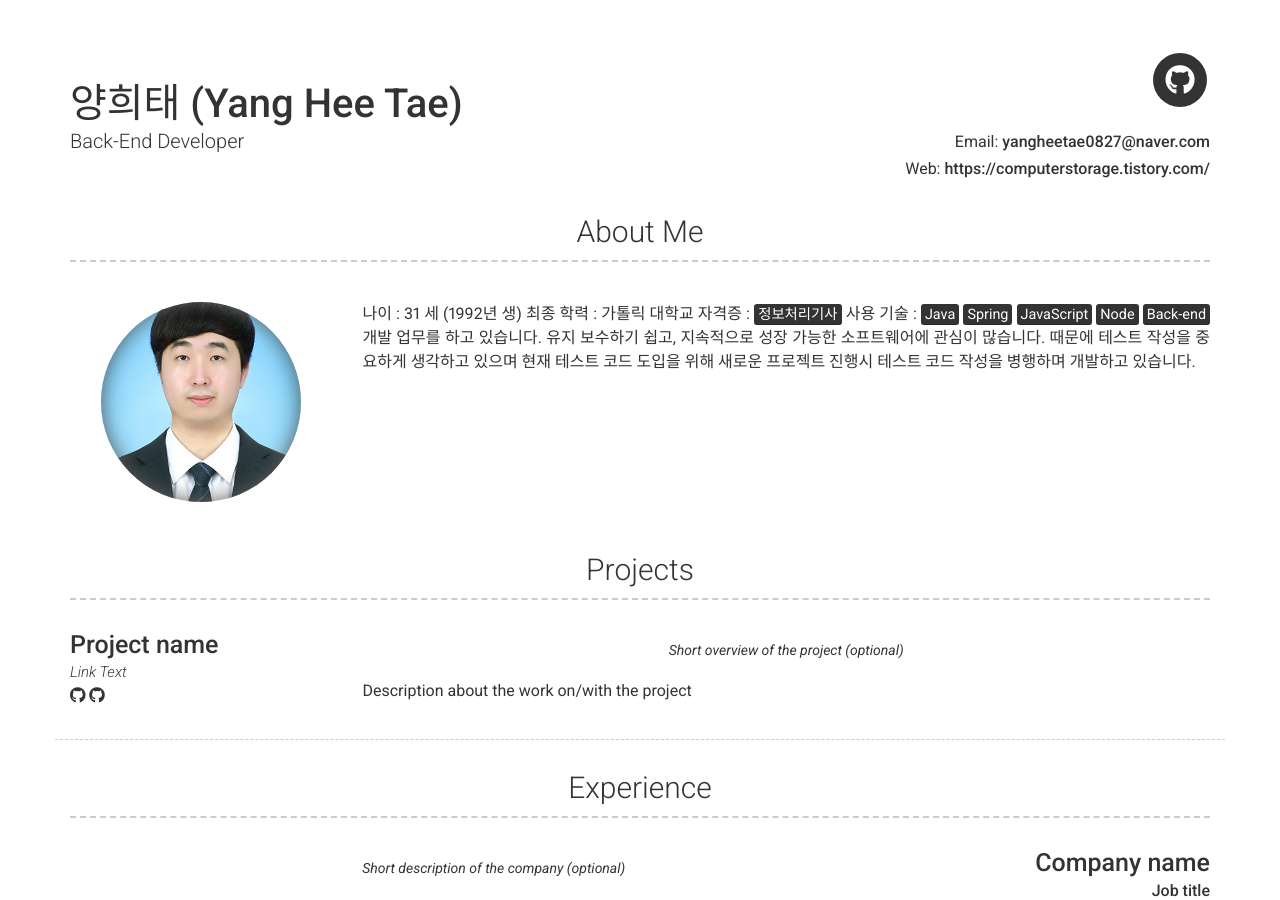
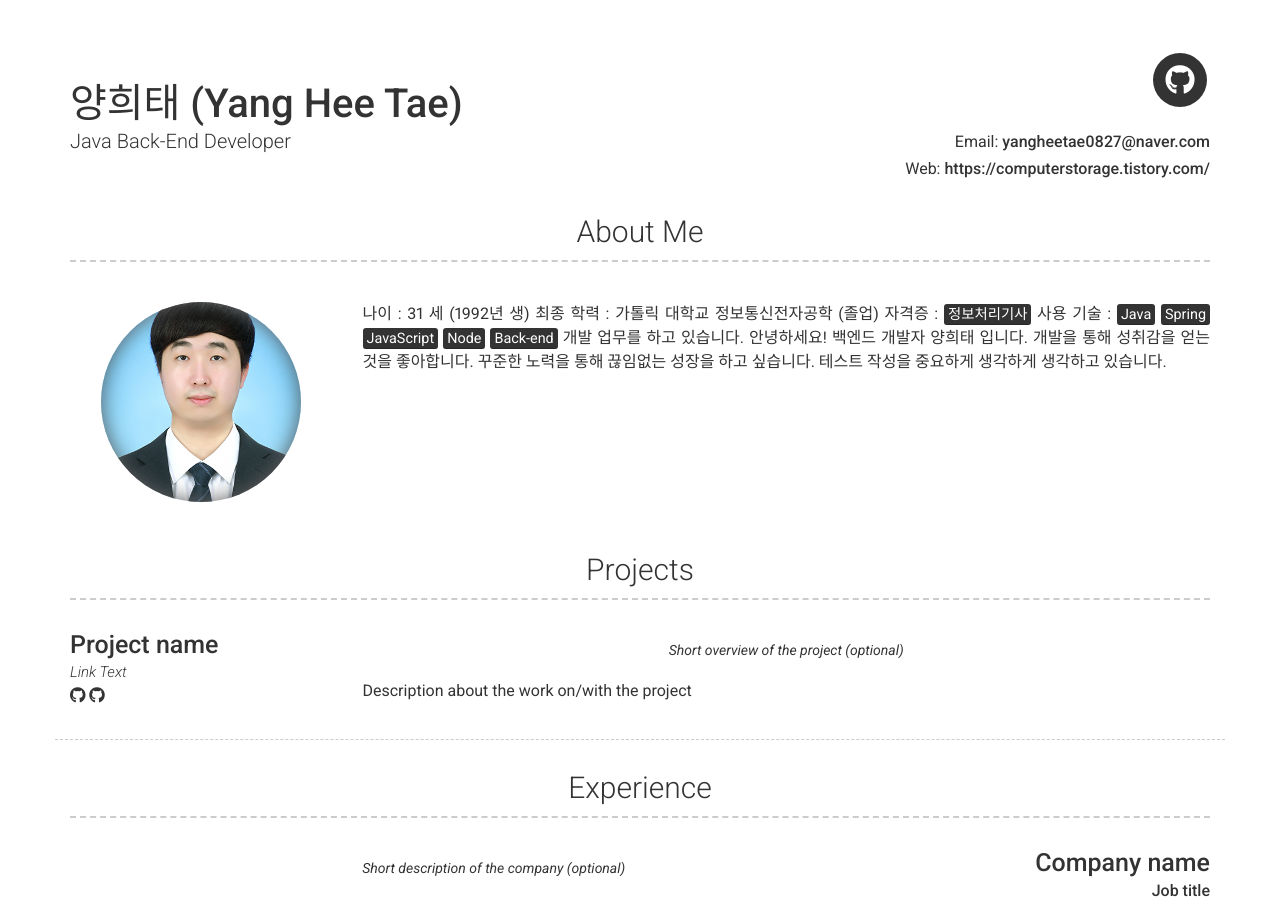
Before and after one commit to yht0827/resume, a Jekyll site: the page built from index.md, in a window 1280 px wide and 900 px high. Built offline with Jekyll 4.4.1, drawn with Linux system fonts in a browser that asks for light colours; nearby versions of some CDN libraries.

Commit message:
-- profile change

```diff
--- a/_config.yml
+++ b/_config.yml
@@ -7,7 +7,7 @@ version: 2
 
 # Personal info
 name: 양희태 (Yang Hee Tae)
-title: Back-End Developer
+title: Java Back-End Developer
 email: yangheetae0827@naver.com
 # email_title: Email (Email title override)
 website: https://computerstorage.tistory.com/
@@ -34,12 +34,14 @@ github_username: yht0827
 about_profile_image: images/profile.jpg
 about_content: | # this will include new lines to allow paragraphs
   나이 : 31 세 (1992년 생)
-  최종 학력 : 가톨릭 대학교
+  최종 학력 : 가톨릭 대학교 정보통신전자공학 (졸업)
   자격증 : <mark>정보처리기사</mark>
   사용 기술 : <mark>Java</mark> <mark>Spring</mark> <mark>JavaScript</mark> <mark>Node</mark>
   <mark>Back-end</mark> 개발 업무를 하고 있습니다.
-  유지 보수하기 쉽고, 지속적으로 성장 가능한 소프트웨어에 관심이 많습니다. 때문에 테스트 작성을 중요하게 생각하고 있으며
-  현재 테스트 코드 도입을 위해 새로운 프로젝트 진행시 테스트 코드 작성을 병행하며 개발하고 있습니다.
+  안녕하세요! 백엔드 개발자 양희태 입니다.
+  개발을 통해 성취감을 얻는 것을 좋아합니다.
+  꾸준한 노력을 통해 끊임없는 성장을 하고 싶습니다.
+  테스트 작성을 중요하게 생각하게 생각하고 있습니다.
 
 content:
   - title: Projects # Title for the section
```
